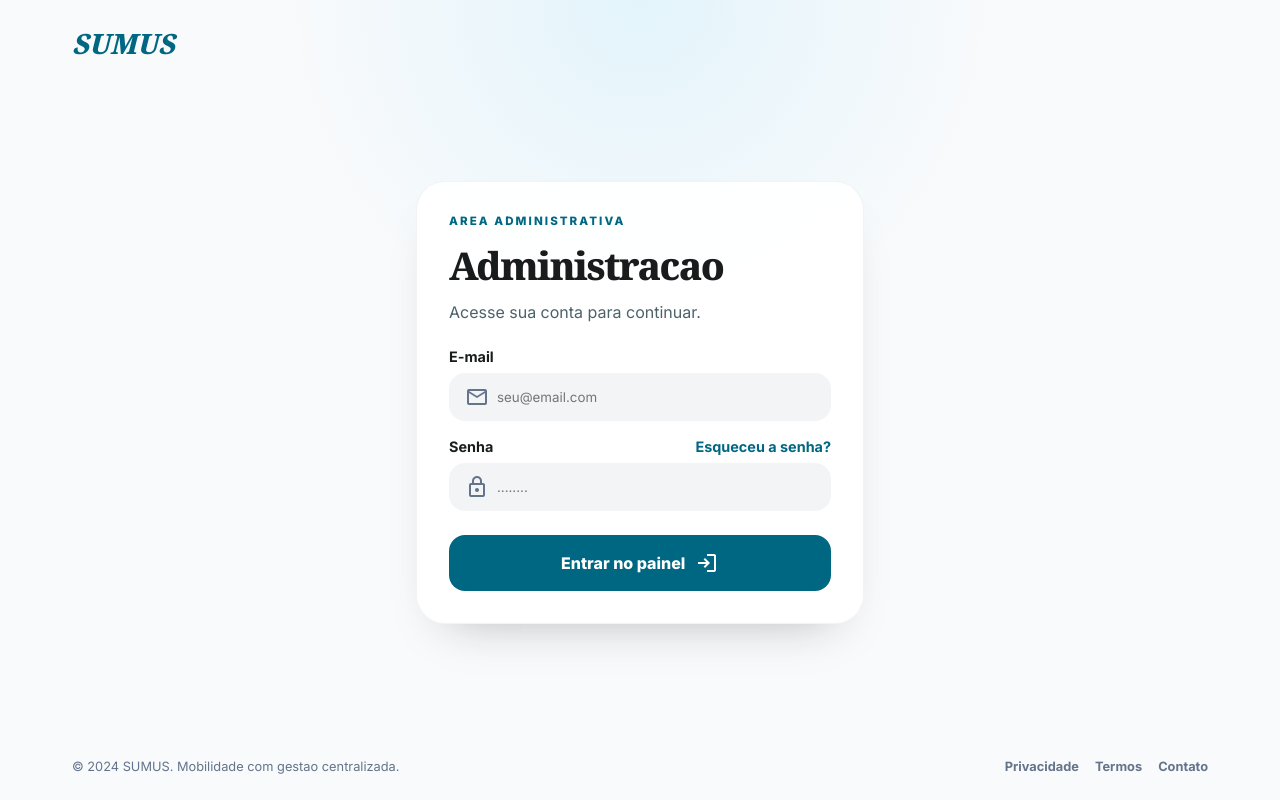
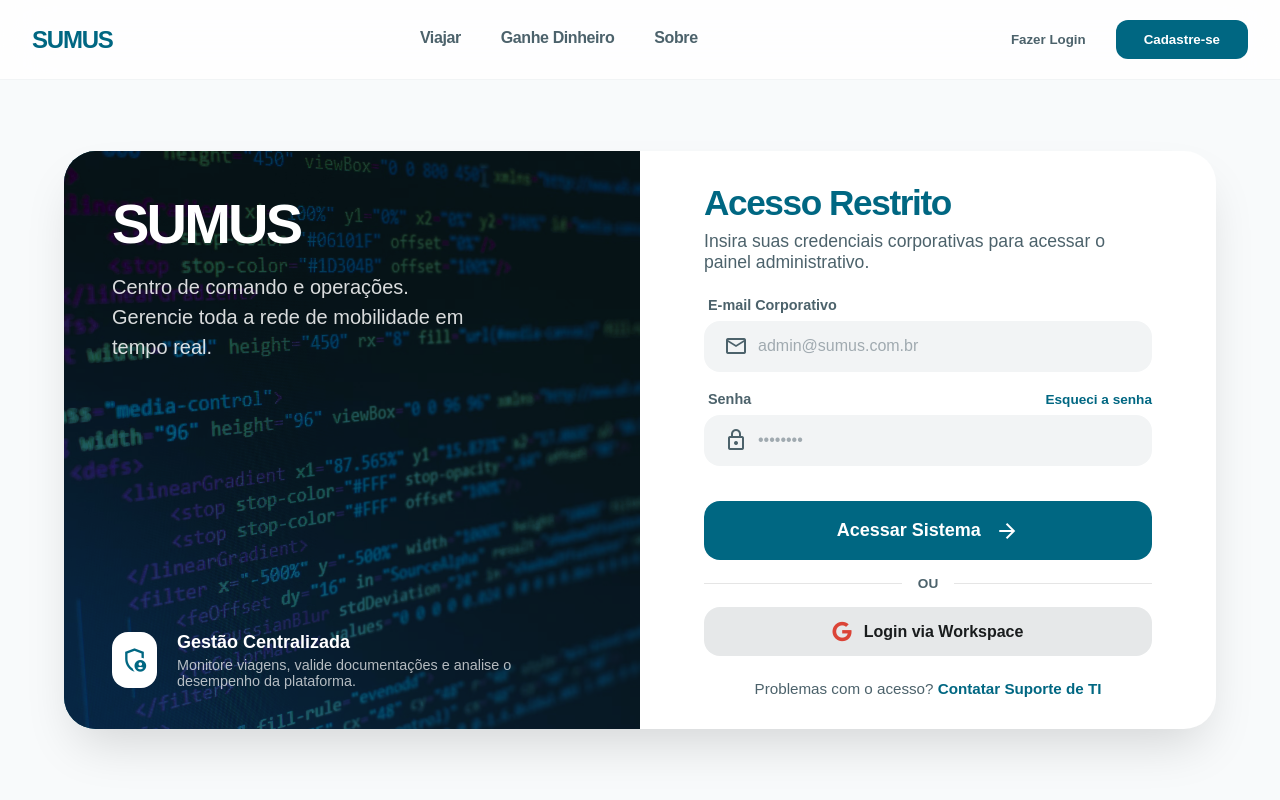
Before and after one commit to Joljolionn/sumus-frontend, a plain HTML site: page pages/admin/loginadmin.html in a window 1280 px wide. Drawn offline with nearby package versions, Linux system fonts and the light colour scheme.

Commit message:
refactor: padroniza layout das telas de login (motorista, passageiro e admin) para o padrao split-screen

```diff
--- a/pages/admin/loginadmin.html
+++ b/pages/admin/loginadmin.html
@@ -3,67 +3,124 @@
 <head>
   <meta charset="utf-8" />
   <meta name="viewport" content="width=device-width, initial-scale=1.0" />
-  <title>SUMUS Admin - Login</title>
-  <link
-    rel="stylesheet"
-    href="https://fonts.googleapis.com/css2?family=Noto+Serif:wght@400;700;800&family=Inter:wght@400;500;600;700&display=swap"
-  />
-  <link
-    rel="stylesheet"
-    href="https://fonts.googleapis.com/css2?family=Material+Symbols+Outlined:wght,FILL@100..700,0..1&display=swap"
-  />
-  <link rel="stylesheet" href="../../assets/css/pages/admin/loginadmin/index.css" />
+  <title>Acesso - SUMUS</title>
+
+  <link rel="preconnect" href="https://fonts.googleapis.com">
+  <link rel="preconnect" href="https://fonts.gstatic.com" crossorigin>
+  <link href="https://fonts.googleapis.com/css2?family=Inter:wght@400;500;600;700;800;900&display=swap" rel="stylesheet">
+  <link rel="stylesheet" href="https://fonts.googleapis.com/css2?family=Material+Symbols+Outlined:FILL,wght@0..1,100..700&display=swap" />
+
+  <link rel="stylesheet" href="https://cdnjs.cloudflare.com/ajax/libs/font-awesome/6.4.2/css/all.min.css">
+
+  <link rel="stylesheet" href="../../assets/css/base/reset.css" />
+  <link rel="stylesheet" href="../../assets/css/utilities/common.css" />
+  <link rel="stylesheet" href="../../assets/css/components/marketing-nav.css" />
+
+  <link rel="stylesheet" href="../../assets/css/pages/login/index.css" />
 </head>
-<body class="admin-login-page">
-  <div class="admin-login-shell">
-    <header class="admin-login-header">
-      <a class="admin-login-header__brand" href="../../index.html">SUMUS</a>
-    </header>
 
-    <main class="admin-login-main">
-      <section class="admin-login-card" aria-label="Acesso administrativo">
-        <div class="admin-login-card__copy">
-          <p class="admin-login-card__eyebrow">Area administrativa</p>
-          <h1 class="admin-login-card__title">Administracao</h1>
-          <p class="admin-login-card__subtitle">Acesse sua conta para continuar.</p>
+<body class="login-page">
+
+  <nav class="topbar">
+    <div class="topbar__content">
+      <div class="topbar__brand">SUMUS</div>
+      <div class="topbar__menu">
+        <a class="topbar__link" href="#">Viajar</a>
+        <a class="topbar__link" href="#">Ganhe Dinheiro</a>
+        <a class="topbar__link" href="#">Sobre</a>
+      </div>
+      <div class="topbar__actions">
+        <button class="topbar__login topbar__link--active" type="button">Fazer Login</button>
+        <button class="topbar__signup" type="button">Cadastre-se</button>
+      </div>
+    </div>
+  </nav>
+
+  <main class="login-main">
+
+    <div id="msgError" class="alert-message alert-error"></div>
+    <div id="msgSuccess" class="alert-message alert-success"></div>
+
+    <div class="login-split-card">
+
+      <div class="login-visual">
+        <div class="login-visual__content">
+          <div>
+            <h1 class="login-visual__logo">SUMUS</h1>
+            <p class="login-visual__tagline">Centro de comando e operações. Gerencie toda a rede de mobilidade em tempo real.</p>
+          </div>
+
+          <div class="login-feature">
+            <div class="login-feature__icon-shell">
+              <span class="material-symbols-outlined">admin_panel_settings</span>
+            </div>
+            <div class="login-feature__text">
+              <p class="login-feature__title">Gestão Centralizada</p>
+              <p class="login-feature__desc">Monitore viagens, valide documentações e analise o desempenho da plataforma.</p>
+            </div>
+          </div>
         </div>
 
-        <form class="admin-login-form">
-          <div class="admin-login-form__field">
-            <label for="admin-email">E-mail</label>
-            <div class="admin-login-form__control">
-              <span class="material-symbols-outlined">mail</span>
-              <input id="admin-email" name="email" type="email" placeholder="seu@email.com" />
+        <div class="login-visual__bg">
+          <div class="login-visual__overlay"></div>
+          <img src="/assets/materiais/photo-1542831371-29b0f74f9713.avif" alt="Dashboard de Operações" class="login-visual__img">
+        </div>
+      </div>
+
+      <div class="login-form-area">
+        <div class="login-form-area__inner">
+          <header class="login-header">
+            <h2 class="login-header__title">Acesso Restrito</h2>
+            <p class="login-header__subtitle">Insira suas credenciais corporativas para acessar o painel administrativo.</p>
+          </header>
+
+          <form id="loginForm" class="login-form">
+
+            <div class="form-group">
+              <label class="form-label" for="email">E-mail Corporativo</label>
+              <div class="form-control form-control--with-icon">
+                <span class="material-symbols-outlined form-control__icon">mail</span>
+                <input class="form-input" id="email" type="email" placeholder="admin@sumus.com.br" required>
+              </div>
             </div>
-          </div>
 
-          <div class="admin-login-form__field">
-            <div class="admin-login-form__row">
-              <label for="admin-password">Senha</label>
-              <a href="#">Esqueceu a senha?</a>
+            <div class="form-group">
+              <div class="form-group__header">
+                <label class="form-label" for="password">Senha</label>
+                <a class="form-forgot-link" href="#">Esqueci a senha</a>
+              </div>
+              <div class="form-control form-control--with-icon">
+                <span class="material-symbols-outlined form-control__icon">lock</span>
+                <input class="form-input" id="password" type="password" placeholder="••••••••" required>
+              </div>
             </div>
-            <div class="admin-login-form__control">
-              <span class="material-symbols-outlined">lock</span>
-              <input id="admin-password" name="password" type="password" placeholder="........" />
+
+            <div class="login-actions">
+              <button class="btn-primary" type="submit">
+                Acessar Sistema
+                <span class="material-symbols-outlined">arrow_forward</span>
+              </button>
+
+              <div class="login-divider">
+                <span>OU</span>
+              </div>
+
+              <button class="btn-google" type="button">
+                <i class="fa-brands fa-google"></i>
+                Login via Workspace
+              </button>
             </div>
-          </div>
+          </form>
 
-          <button class="admin-login-form__submit" type="submit">
-            <span>Entrar no painel</span>
-            <span class="material-symbols-outlined">login</span>
-          </button>
-        </form>
-      </section>
-    </main>
+          <footer class="login-footer">
+            <p>Problemas com o acesso? <a href="#">Contatar Suporte de TI</a></p>
+          </footer>
+        </div>
+      </div>
 
-    <footer class="admin-login-footer">
-      <p class="admin-login-footer__copy">&copy; 2024 SUMUS. Mobilidade com gestao centralizada.</p>
-      <div class="admin-login-footer__links">
-        <a href="#">Privacidade</a>
-        <a href="#">Termos</a>
-        <a href="#">Contato</a>
-      </div>
-    </footer>
-  </div>
+    </div>
+  </main>
+
+  <script src="../../assets/js/passanger/login.js"></script>
 </body>
 </html>
```
Also changed, not shown: pages/driver/login.html (+69 -47 lines), pages/passenger/login.html (+7 -7 lines), assets/materiais/photo-1542831371-29b0f74f9713.avif (added).
